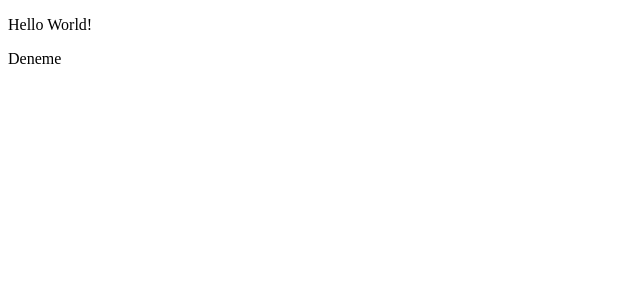
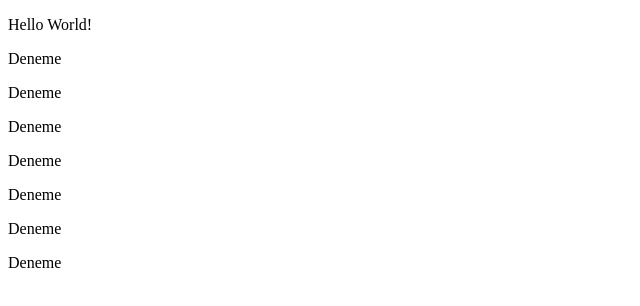
Before and after one commit to ahmetoguzhanengin/exp-repo, a plain HTML site: page index.html in a window 1280 px wide. Shown: the whole page, without its empty margins (0-640 px from the left). Drawn offline with Linux system fonts and the light colour scheme.

Commit message:
#1 closes

```diff
--- a/index.html
+++ b/index.html
@@ -8,6 +8,13 @@
 <body>
     <p>Hello World!</p>
     <p>Deneme </p>
+    <p>Deneme </p>
+    <p>Deneme </p>
+    <p>Deneme </p>
+    <p>Deneme </p>
+    <p>Deneme </p>
+    <p>Deneme </p>
+
 
 </body>
 </html>
```
